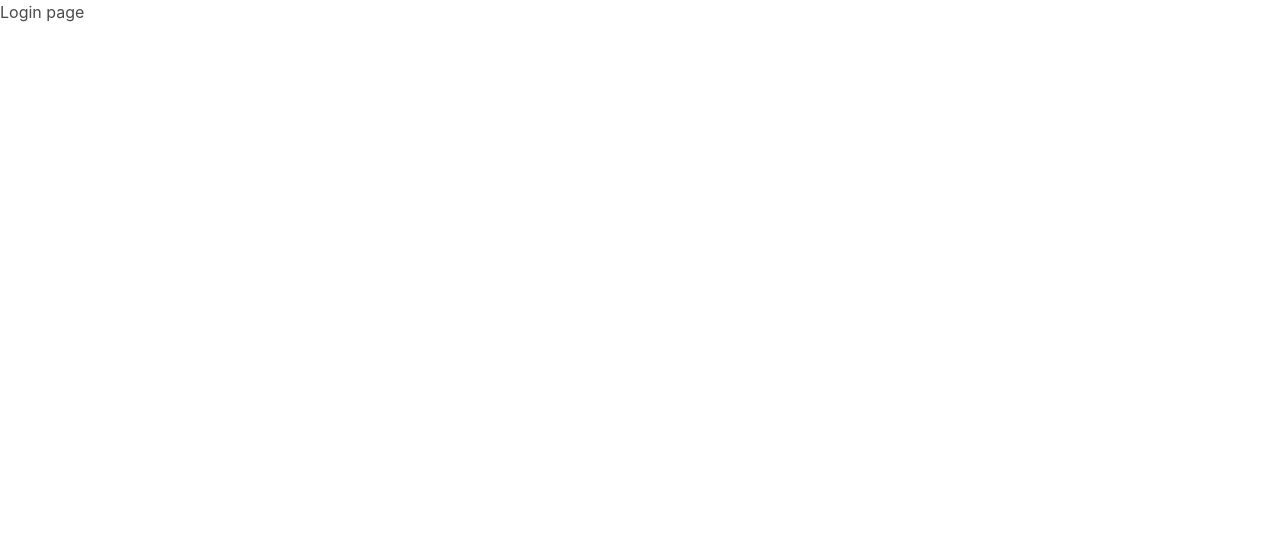
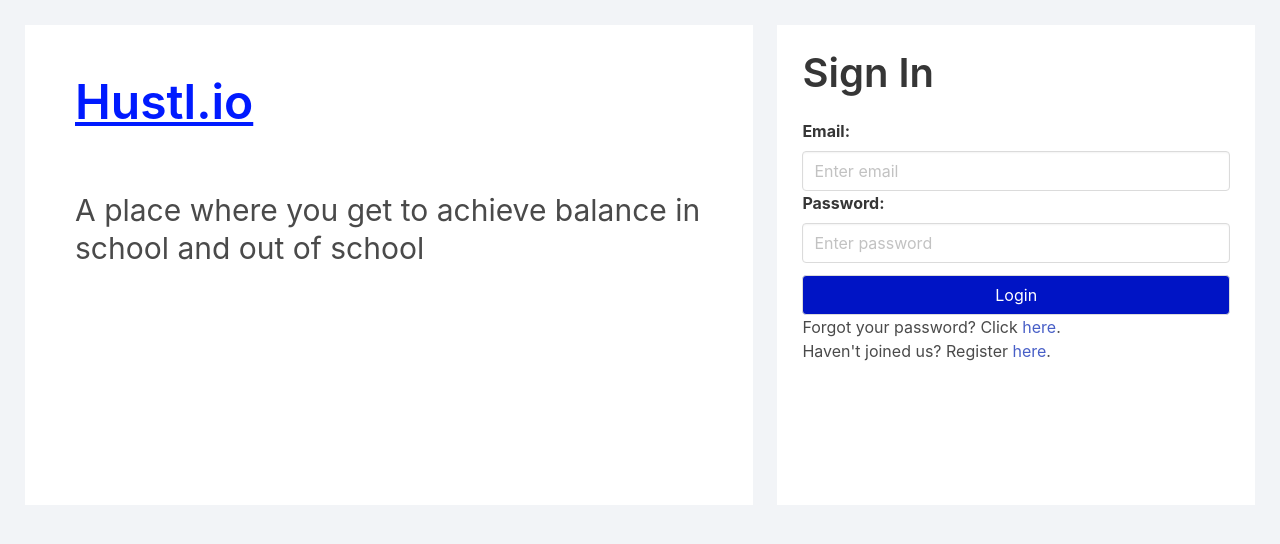
Before and after one commit to DemonDia/hust-io-frontend, a React (Create React App) app: page /login in a window 1280 px wide. Shown: the top 544 px of the page. Built offline with nearby package versions, Linux system fonts and the light colour scheme.

Commit message:
registration and login form

```diff
--- a/src/Components/Authentication/Banner.js
+++ b/src/Components/Authentication/Banner.js
@@ -1,10 +1,16 @@
-import React from 'react';
+import React from "react";
 
 function Banner(props) {
     return (
-        <div>
-            <h1>Banner</h1>
-
+        <div className="column is-three-fifths-desktop">
+            <div className="container is-max-desktop banner">
+                <h1 className="title is-1 bannerTitle">Hustl.io</h1>
+                <br></br>
+                <p className="subtitle is-3> bannerSlogan">
+                    A place where you get to achieve balance in school and out
+                    of school
+                </p>
+            </div>
         </div>
     );
 }
--- a/src/Components/Authentication/LoginForm.js
+++ b/src/Components/Authentication/LoginForm.js
@@ -1,10 +1,44 @@
-import React from 'react';
+import React, { useState } from "react";
+import { Link } from 'react-router-dom';
 
 function LoginForm(props) {
+    const [email, setEmail] = useState("");
+    const [password, setPassword] = useState("");
     return (
-        <div>
-            <h1>Login Form</h1>
+        <div className="container is-two-fifths-desktop column">
+            <div className="container authFormContainer">
+                <h2 class="title is-2">Sign In</h2>
+                <div className="container authForm">
+                    <div class="field">
+                        <p class="control">
+                            <label class="label">Email:</label>
+                            <input
+                                class="input"
+                                type="email"
+                                placeholder="Enter email"
+                                value={email}
+                                onChange={(e) => {
+                                    setEmail(e.target.value);
+                                }}
+                            />
+                            <label class="label">Password:</label>
+                            <input
+                                class="input"
+                                type="password"
+                                placeholder="Enter password"
+                                value={password}
+                                onChange={(e) => {
+                                    setPassword(e.target.value);
+                                }}
+                            />
+                        </p>
+                    </div>
 
+                    <button class="button authBtn">Login</button>
+                    <p>Forgot your password? Click <Link>here</Link>.</p>
+                    <p>Haven't joined us? Register <Link to ="/register">here</Link>.</p>
+                </div>
+            </div>
         </div>
     );
 }
--- a/src/Components/Authentication/RegistrationForm.js
+++ b/src/Components/Authentication/RegistrationForm.js
@@ -1,9 +1,66 @@
-import React from 'react';
+import React, { useState } from "react";
+import { Link } from "react-router-dom";
+function RegistrationForm(props) {
+    const [name, setName] = useState("");
+    const [email, setEmail] = useState("");
+    const [password, setPassword] = useState("");
+    const [confirmPassword, setConfirmPassword] = useState("");
+    return (
+        <div className="container is-two-fifths-desktop column">
+            <div className="container authFormContainer">
+                <h2 class="title is-2">Sign Up</h2>
+                <div className="container authForm">
+                    <div class="field">
+                        <p class="control">
+                            <label class="label">Name:</label>
+                            <input
+                                class="input"
+                                type="text"
+                                placeholder="Enter your name"
+                                value={name}
+                                onChange={(e) => {
+                                    setName(e.target.value);
+                                }}
+                            />
+                            <label class="label">Email:</label>
+                            <input
+                                class="input"
+                                type="email"
+                                placeholder="Enter email"
+                                value={email}
+                                onChange={(e) => {
+                                    setEmail(e.target.value);
+                                }}
+                            />
+                            <label class="label">Password:</label>
+                            <input
+                                class="input"
+                                type="password"
+                                placeholder="Enter password"
+                                value={password}
+                                onChange={(e) => {
+                                    setPassword(e.target.value);
+                                }}
+                            />
+                            <label class="label">Confirm Password:</label>
+                            <input
+                                class="input"
+                                type="password"
+                                placeholder="Re-enter password"
+                                value={password}
+                                onChange={(e) => {
+                                    setConfirmPassword(e.target.value);
+                                }}
+                            />
+                        </p>
+                    </div>
 
-function RegistrationForm(props) {
-    return (
-        <div>
-
+                    <button class="button authBtn">Register</button>
+                    <p>
+                        Already joined us? Login <Link to="/login">here</Link>.
+                    </p>
+                </div>
+            </div>
         </div>
     );
 }
--- a/src/Pages/Authentication/LoginPage.js
+++ b/src/Pages/Authentication/LoginPage.js
@@ -1,9 +1,11 @@
 import React from 'react';
-
+import Banner from "../../Components/Authentication/Banner"
+import LoginForm from '../../Components/Authentication/LoginForm';
 function LoginPage(props) {
     return (
-        <div>
-            <h1>Login page</h1>
+        <div className='columns'>
+            <Banner/>
+            <LoginForm/>
         </div>
     );
 }
--- a/src/Pages/Authentication/Registration.js
+++ b/src/Pages/Authentication/Registration.js
@@ -1,9 +1,11 @@
-import React from 'react';
-
+import React, { useState, useEffect } from "react";
+import Banner from "../../Components/Authentication/Banner";
+import RegistrationForm from "../../Components/Authentication/RegistrationForm";
 function Registration(props) {
     return (
-        <div>
-            <h1>Registration Page</h1>
+        <div className="columns">
+            <Banner />
+            <RegistrationForm/>
         </div>
     );
 }
--- a/src/index.css
+++ b/src/index.css
@@ -7,7 +7,52 @@
   -moz-osx-font-smoothing: grayscale;
 }
 
+.App {
+  background: #F2F4F7;
+  min-height: 100vh;
+}
+
 code {
   font-family: source-code-pro, Menlo, Monaco, Consolas, 'Courier New',
     monospace;
 }
+
+.pageContainer {
+  padding: 25px;
+}
+
+
+/* banner */
+.banner {
+  background: white;
+  height: 60vh;
+  padding: 35px;
+  /* max-width:60vh; */
+}
+
+.bannerTitle,
+.bannerSlogan {
+  margin: 15px;
+}
+
+.bannerTitle {
+  color: #001AFF;
+  text-decoration: underline;
+}
+
+.bannerSlogan {
+  font-size: 30px;
+}
+
+/* auth form */
+.authFormContainer {
+  background: white;
+  height: 60vh;
+  padding: 25px;
+}
+
+.authBtn {
+  background: #0014C5;
+  color: white;
+  width: 100%;
+}
```
Also changed, not shown: src/App.css (+0 -31 lines).
